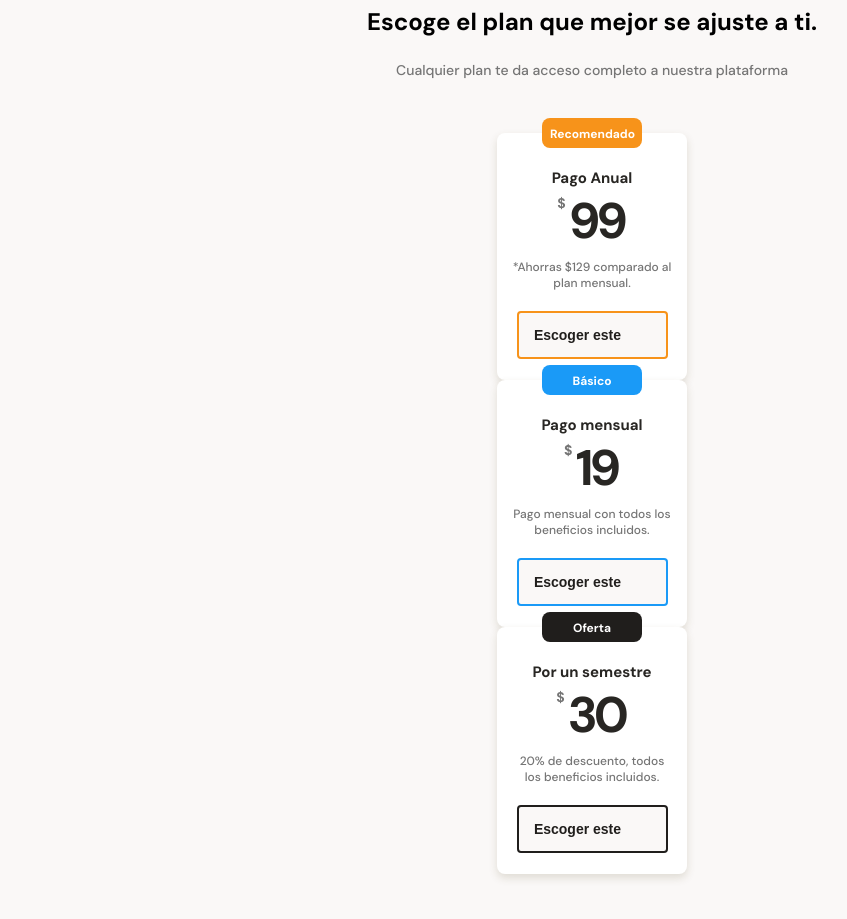
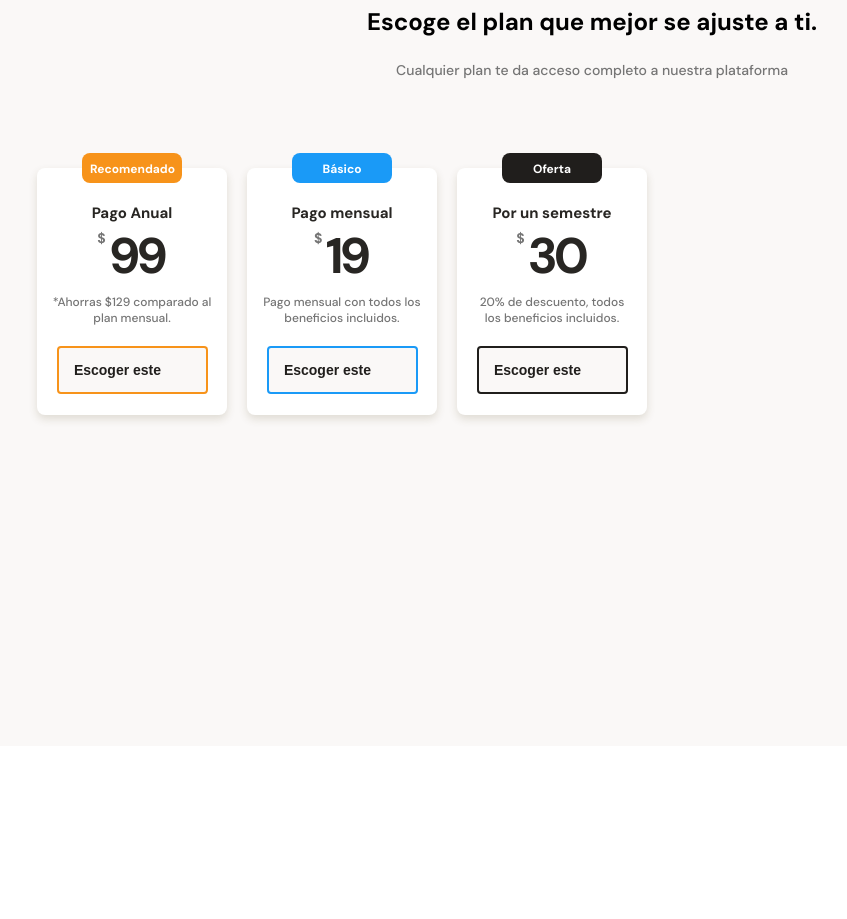
Before and after one commit to ManuLazcano/BatataBit, a plain HTML site: page index.html in a window 1280 px wide. Shown: the part 2600-3519 px from the top of the page, without its empty margins (48-895 px from the left). After the commit the page ends 3346 px from the top, so only its background shows below. Drawn offline with Linux system fonts and the light colour scheme.

Commit message:
Added scroll horizontal for the cards plans

```diff
--- a/index.html
+++ b/index.html
@@ -119,7 +119,7 @@
                 <h2 class="plans-section__title">Escoge el plan que mejor se ajuste a ti.</h2>
                 <p class="plans-section__text">Cualquier plan te da acceso completo a nuestra plataforma</p>
             </div>
-            <section id="plans" class="plan-card"> <!--Block-->
+            <section class="plan-card"> <!--Block-->
                 <article class="plan-card__container">
                     <div class="plan-card__recommended-container">
                         <p class="plan-card__recommended">Recomendado</p>
@@ -131,7 +131,7 @@
                     </div>
                     <button class="plan-card__button">Escoger este <span class="plan-card__icon-arrow-button"></span></button>
                 </article>
-                <article class="plan-card__container">
+                <article id="plans" class="plan-card__container">
                     <div class="plan-card__recommended-container plan-card__recommended-container--blue">
                         <p class="plan-card__recommended">Básico</p>
                     </div>
--- a/styles.css
+++ b/styles.css
@@ -448,6 +448,7 @@ html {
 /*Plans section*/
 .plans-section {
     width: 100%;
+    height: 100vh;
     min-width: 320px;
     padding: 60px 0;
     text-align: center;
@@ -473,16 +474,24 @@ html {
 
 /*plan-card*/
 .plan-card {
+    display: flex;
+    align-items: center;
     width: 100%;
+    height: 316px;
     min-width: 320px;
-    height: auto;
+    padding: 0 75px;
+    overflow-x: scroll;
+    overscroll-behavior-x: contain;
+    scroll-snap-type: x proximity;
 }
 
 .plan-card__container {
     position: relative;
+    scroll-snap-align: center;
     width: 190px;
+    min-width: 190px;
     height: 247px;
-    margin: 0 auto;
+    margin: 0 10px;
     background-color: var(--just-white);
     box-shadow: 0px 4px 8px 0px rgba(89, 73, 30, 0.16);
     border-radius: 8px;
```
